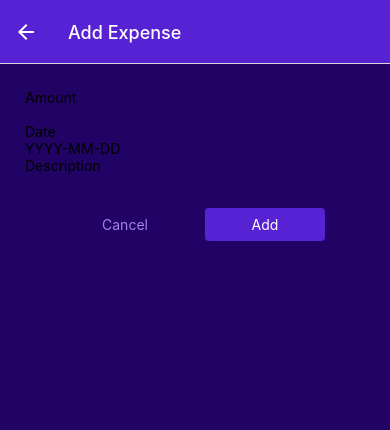
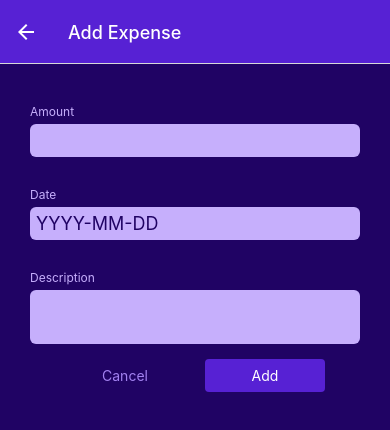
Before and after one commit to gamerfoxx/React-Native-Expense-Tracker, a React Native app: screen /ManageExpense in a window 390 px wide. Shown: the top 430 px of the page. Built offline with nearby package versions, Linux system fonts and the light colour scheme.

Commit message:
format form

```diff
--- a/components/ManageExpense/Input.js
+++ b/components/ManageExpense/Input.js
@@ -1,13 +1,36 @@
-import { View, Text, TextInput } from 'react-native';
+import { View, Text, TextInput, StyleSheet } from 'react-native';
+import { GlobalStyles } from '../../constants/styles';
 
 function Input({ label, textInputConfiguration }) {
 	// textInputConfiguration must be the same values as expected by TextInput
 	return (
-		<View>
-			<Text>{label}</Text>
-			<TextInput {...textInputConfiguration} />
+		<View style={styles.inputContainer}>
+			<Text style={styles.labelText}>{label}</Text>
+			<TextInput
+				style={styles.input}
+				{...textInputConfiguration}
+			/>
 		</View>
 	);
 }
 
 export default Input;
+
+const styles = StyleSheet.create({
+	inputContainer: {
+		marginHorizontal: 5,
+		marginVertical: 15,
+	},
+	labelText: {
+		fontSize: 12,
+		color: GlobalStyles.colors.primary2,
+		marginBottom: 5,
+	},
+	input: {
+		backgroundColor: GlobalStyles.colors.primary2,
+		color: GlobalStyles.colors.primary7,
+		padding: 6,
+		borderRadius: 6,
+		fontSize: 18,
+	},
+});
```
